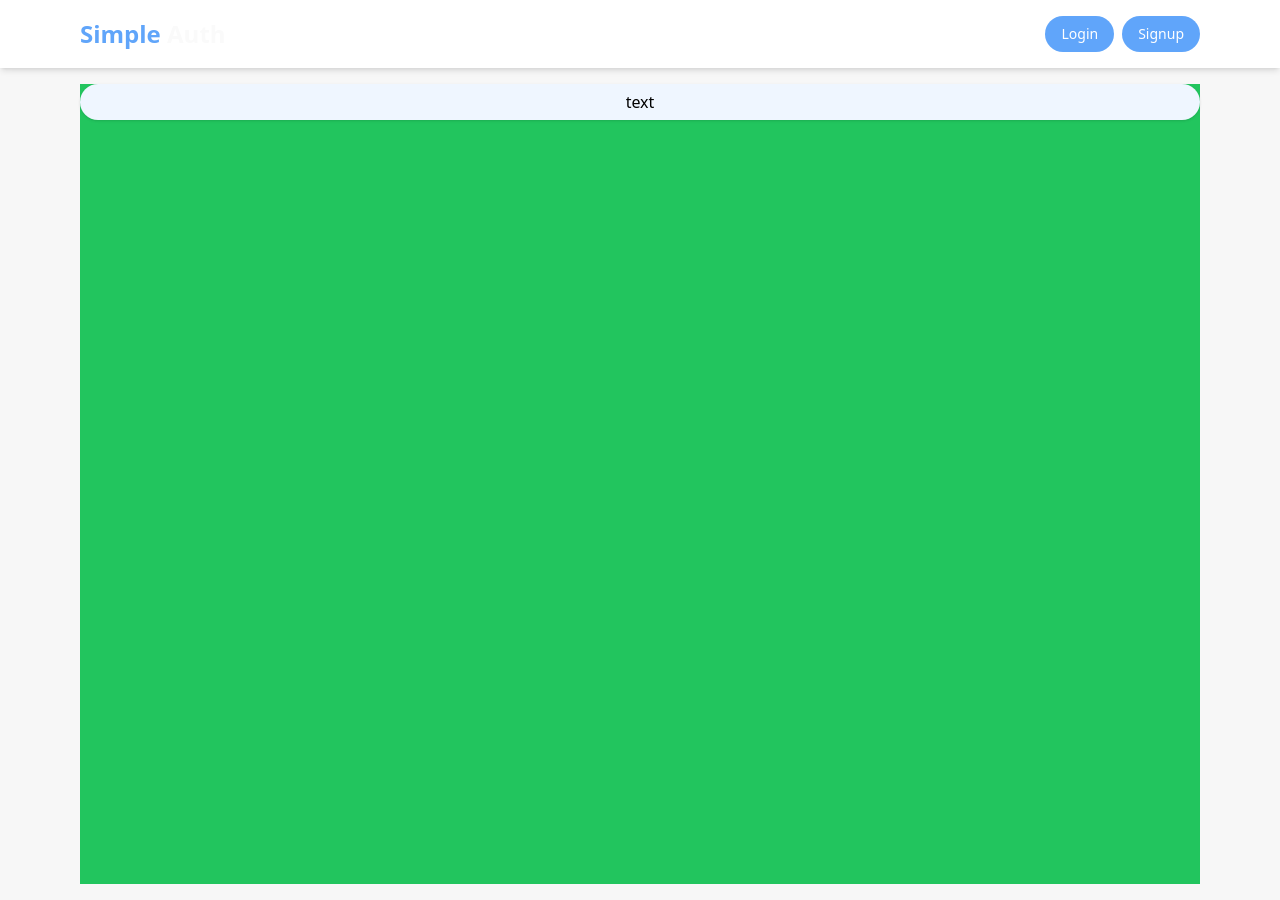
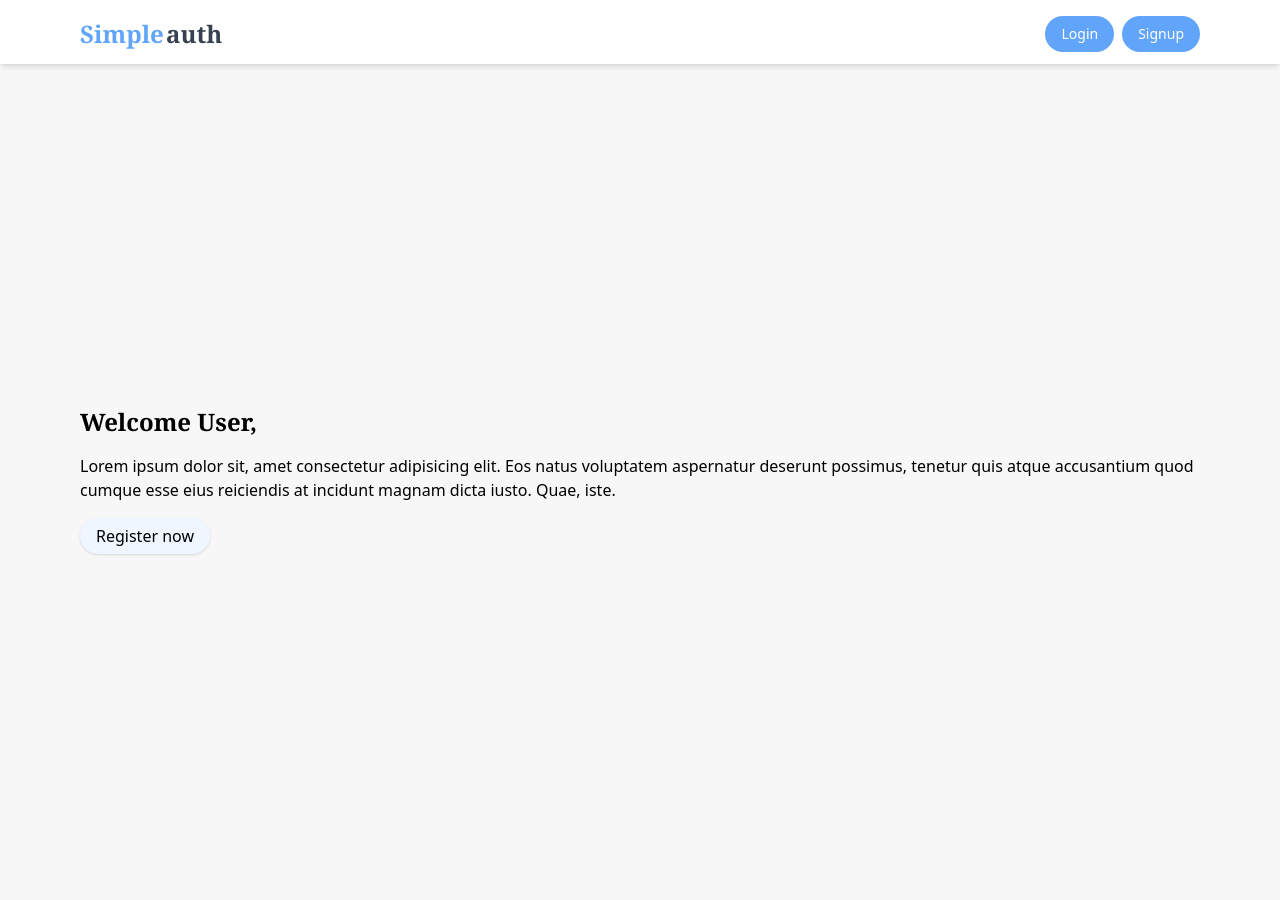
Before and after one commit to AungMyoAye101/AUTH-MERN, a React (Vite) app in the folder client/: page / in a window 1280 px wide. Built offline with nearby package versions, Linux system fonts and the light colour scheme.

Commit message:
feat: enhance NavBar styling, update Home layout,.

```diff
--- a/client/src/components/NavBar.tsx
+++ b/client/src/components/NavBar.tsx
@@ -2,11 +2,11 @@ import { Link } from "react-router-dom"
 
 const NavBar = () => {
     return (
-        <header className="bg-white shadow-md sticky top-0 left-0 right-0 z-50">
+        <header className="bg-white shadow-md sticky top-0 left-0 right-0 z-50 h-16">
             <nav className="mx-auto max-w-6xl p-4 flex justify-between items-center ">
-                <div>
-                    <h1 className="text-2xl font-bold text-blue-400">Simple <span className="text-neutral-50">Auth</span> </h1>
-                </div>
+                <Link to={'/'}>
+                    <h1 className="text-2xl font-bold text-blue-400 font-serif">Simple <span className="text-gray-700 -ml-1">auth</span> </h1>
+                </Link>
 
                 <div className="flex items-center  gap-2 text-sm">
                     <Link to={'/login'} className="px-4 py-2 bg-blue-400 text-white  text-sm rounded-full ">Login</Link>
--- a/client/src/pages/Home.tsx
+++ b/client/src/pages/Home.tsx
@@ -3,9 +3,12 @@ import Button from "../components/ui/Button"
 
 const Home = () => {
     return (
-        <div className='flex flex-col gap-4 w-full bg-green-500 h-screen'>
-
-            <Button >text</Button>
+        <div className='h-screen flex justify-center items-center'>
+            <div className="space-y-4">
+                <h1 className="text-2xl md:4xl font-semibold font-serif ">Welcome User,</h1>
+                <p>Lorem ipsum dolor sit, amet consectetur adipisicing elit. Eos natus voluptatem aspernatur deserunt possimus, tenetur quis atque accusantium quod cumque esse eius reiciendis at incidunt magnam dicta iusto. Quae, iste.</p>
+                <Button className="">Register now</Button>
+            </div>
 
         </div>
     )
--- a/client/src/pages/Signup.tsx
+++ b/client/src/pages/Signup.tsx
@@ -1,4 +1,4 @@
-import React from 'react'
+
 import { signupData } from '../assets/lib/helper'
 import Form from '../components/ui/Form'
 import { Link } from 'react-router-dom'
```
